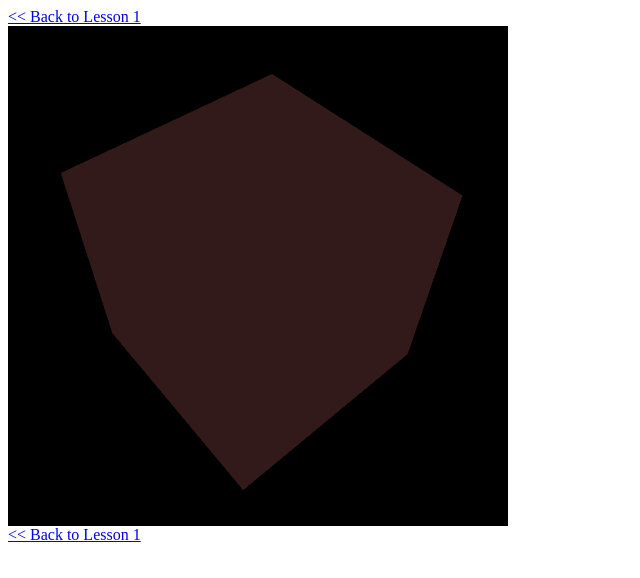
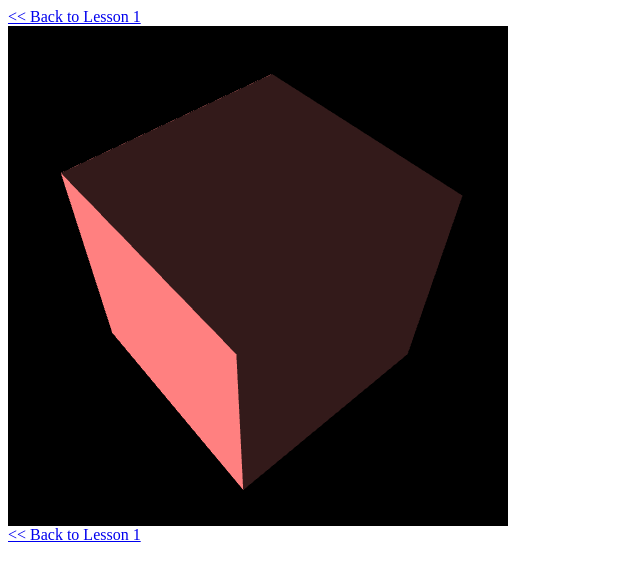
Before and after one commit to matheusml/TrabalhoCG, a plain HTML site: page 01/index.html in a window 1280 px wide. Shown: the whole page, without its empty margins (0-640 px from the left). Drawn offline with Linux system fonts and the light colour scheme.

Commit message:
Adds lightDir to make toon shading

```diff
--- a/01/index.html
+++ b/01/index.html
@@ -17,14 +17,15 @@
     void main(){
         float intensity;
         vec4 color;
-        intensity = dot(lightDir,normalize(vNormal));
+        //intensity = dot(lightDir,normalize(vNormal));
+        intensity = dot(vec3(-1.0, 0.0, 1.0),normalize(vNormal));
 
         if (intensity > 0.95)
             color = vec4(1.0,0.5,0.5,1.0);
-        else if (intensity > 0.5)
+        /*else if (intensity > 0.5)
             color = vec4(0.6,0.3,0.3,1.0);
         else if (intensity > 0.25)
-            color = vec4(0.4,0.2,0.2,1.0);
+            color = vec4(0.4,0.2,0.2,1.0);*/
         else
             color = vec4(0.2,0.1,0.1,1.0);
         gl_FragColor = color;
@@ -159,14 +160,14 @@
 
     var z = -5.0;
 
-    var triangleVertexPositionBuffer;
-    var triangleVertexNormalBuffer;
-    var triangleVertexTextureCoordBuffer;
-    var triangleVertexIndexBuffer;
+    var cubeVertexPositionBuffer;
+    var cubeVertexNormalBuffer;
+    var cubeVertexTextureCoordBuffer;
+    var cubeVertexIndexBuffer;
 
     function initBuffers() {
-        triangleVertexPositionBuffer = gl.createBuffer();
-        gl.bindBuffer(gl.ARRAY_BUFFER, triangleVertexPositionBuffer);
+        cubeVertexPositionBuffer = gl.createBuffer();
+        gl.bindBuffer(gl.ARRAY_BUFFER, cubeVertexPositionBuffer);
         vertices = [
             // Front face
             -1.0, -1.0,  1.0,
@@ -205,11 +206,11 @@
             -1.0,  1.0, -1.0,
         ];
         gl.bufferData(gl.ARRAY_BUFFER, new Float32Array(vertices), gl.STATIC_DRAW);
-        triangleVertexPositionBuffer.itemSize = 3;
-        triangleVertexPositionBuffer.numItems = 24;
+        cubeVertexPositionBuffer.itemSize = 3;
+        cubeVertexPositionBuffer.numItems = 24;
 
-        triangleVertexNormalBuffer = gl.createBuffer();
-        gl.bindBuffer(gl.ARRAY_BUFFER, triangleVertexNormalBuffer);
+        cubeVertexNormalBuffer = gl.createBuffer();
+        gl.bindBuffer(gl.ARRAY_BUFFER, cubeVertexNormalBuffer);
         var vertexNormals = [
             // Front face
              0.0,  0.0,  1.0,
@@ -248,11 +249,11 @@
             -1.0,  0.0,  0.0
         ];
         gl.bufferData(gl.ARRAY_BUFFER, new Float32Array(vertexNormals), gl.STATIC_DRAW);
-        triangleVertexNormalBuffer.itemSize = 3;
-        triangleVertexNormalBuffer.numItems = 24;
+        cubeVertexNormalBuffer.itemSize = 3;
+        cubeVertexNormalBuffer.numItems = 24;
 
-        triangleVertexTextureCoordBuffer = gl.createBuffer();
-        gl.bindBuffer(gl.ARRAY_BUFFER, triangleVertexTextureCoordBuffer);
+        cubeVertexTextureCoordBuffer = gl.createBuffer();
+        gl.bindBuffer(gl.ARRAY_BUFFER, cubeVertexTextureCoordBuffer);
         var textureCoords = [
             // Front face
             0.0, 0.0,
@@ -291,12 +292,12 @@
             0.0, 1.0
         ];
         gl.bufferData(gl.ARRAY_BUFFER, new Float32Array(textureCoords), gl.STATIC_DRAW);
-        triangleVertexTextureCoordBuffer.itemSize = 2;
-        triangleVertexTextureCoordBuffer.numItems = 24;
+        cubeVertexTextureCoordBuffer.itemSize = 2;
+        cubeVertexTextureCoordBuffer.numItems = 24;
 
-        triangleVertexIndexBuffer = gl.createBuffer();
-        gl.bindBuffer(gl.ELEMENT_ARRAY_BUFFER, triangleVertexIndexBuffer);
-        var triangleVertexIndices = [
+        cubeVertexIndexBuffer = gl.createBuffer();
+        gl.bindBuffer(gl.ELEMENT_ARRAY_BUFFER, cubeVertexIndexBuffer);
+        var cubeVertexIndices = [
             0, 1, 2,      0, 2, 3,    // Front face
             4, 5, 6,      4, 6, 7,    // Back face
             8, 9, 10,     8, 10, 11,  // Top face
@@ -304,9 +305,9 @@
             16, 17, 18,   16, 18, 19, // Right face
             20, 21, 22,   20, 22, 23  // Left face
         ];
-        gl.bufferData(gl.ELEMENT_ARRAY_BUFFER, new Uint16Array(triangleVertexIndices), gl.STATIC_DRAW);
-        triangleVertexIndexBuffer.itemSize = 1;
-        triangleVertexIndexBuffer.numItems = 36;
+        gl.bufferData(gl.ELEMENT_ARRAY_BUFFER, new Uint16Array(cubeVertexIndices), gl.STATIC_DRAW);
+        cubeVertexIndexBuffer.itemSize = 1;
+        cubeVertexIndexBuffer.numItems = 36;
     }
 
 
@@ -325,18 +326,18 @@
         mat4.rotate(mvMatrix, degToRad(xRot), [1, 0, 0]);
         mat4.rotate(mvMatrix, degToRad(yRot), [0, 1, 0]);
 
-        gl.bindBuffer(gl.ARRAY_BUFFER, triangleVertexPositionBuffer);
-        gl.vertexAttribPointer(shaderProgram.vertexPositionAttribute, triangleVertexPositionBuffer.itemSize, gl.FLOAT, false, 0, 0);
+        gl.bindBuffer(gl.ARRAY_BUFFER, cubeVertexPositionBuffer);
+        gl.vertexAttribPointer(shaderProgram.vertexPositionAttribute, cubeVertexPositionBuffer.itemSize, gl.FLOAT, false, 0, 0);
 
-        gl.bindBuffer(gl.ARRAY_BUFFER, triangleVertexNormalBuffer);
-        gl.vertexAttribPointer(shaderProgram.vertexNormalAttribute, triangleVertexNormalBuffer.itemSize, gl.FLOAT, false, 0, 0);
+        gl.bindBuffer(gl.ARRAY_BUFFER, cubeVertexNormalBuffer);
+        gl.vertexAttribPointer(shaderProgram.vertexNormalAttribute, cubeVertexNormalBuffer.itemSize, gl.FLOAT, false, 0, 0);
 
-        gl.bindBuffer(gl.ARRAY_BUFFER, triangleVertexTextureCoordBuffer);
-        gl.vertexAttribPointer(shaderProgram.textureCoordAttribute, triangleVertexTextureCoordBuffer.itemSize, gl.FLOAT, false, 0, 0);
+        gl.bindBuffer(gl.ARRAY_BUFFER, cubeVertexTextureCoordBuffer);
+        gl.vertexAttribPointer(shaderProgram.textureCoordAttribute, cubeVertexTextureCoordBuffer.itemSize, gl.FLOAT, false, 0, 0);
 
-        gl.bindBuffer(gl.ELEMENT_ARRAY_BUFFER, triangleVertexIndexBuffer);
+        gl.bindBuffer(gl.ELEMENT_ARRAY_BUFFER, cubeVertexIndexBuffer);
         setMatrixUniforms();
-        gl.drawElements(gl.TRIANGLES, triangleVertexIndexBuffer.numItems, gl.UNSIGNED_SHORT, 0);
+        gl.drawElements(gl.TRIANGLES, cubeVertexIndexBuffer.numItems, gl.UNSIGNED_SHORT, 0);
     }
 
     var lastTime = 0;
```
